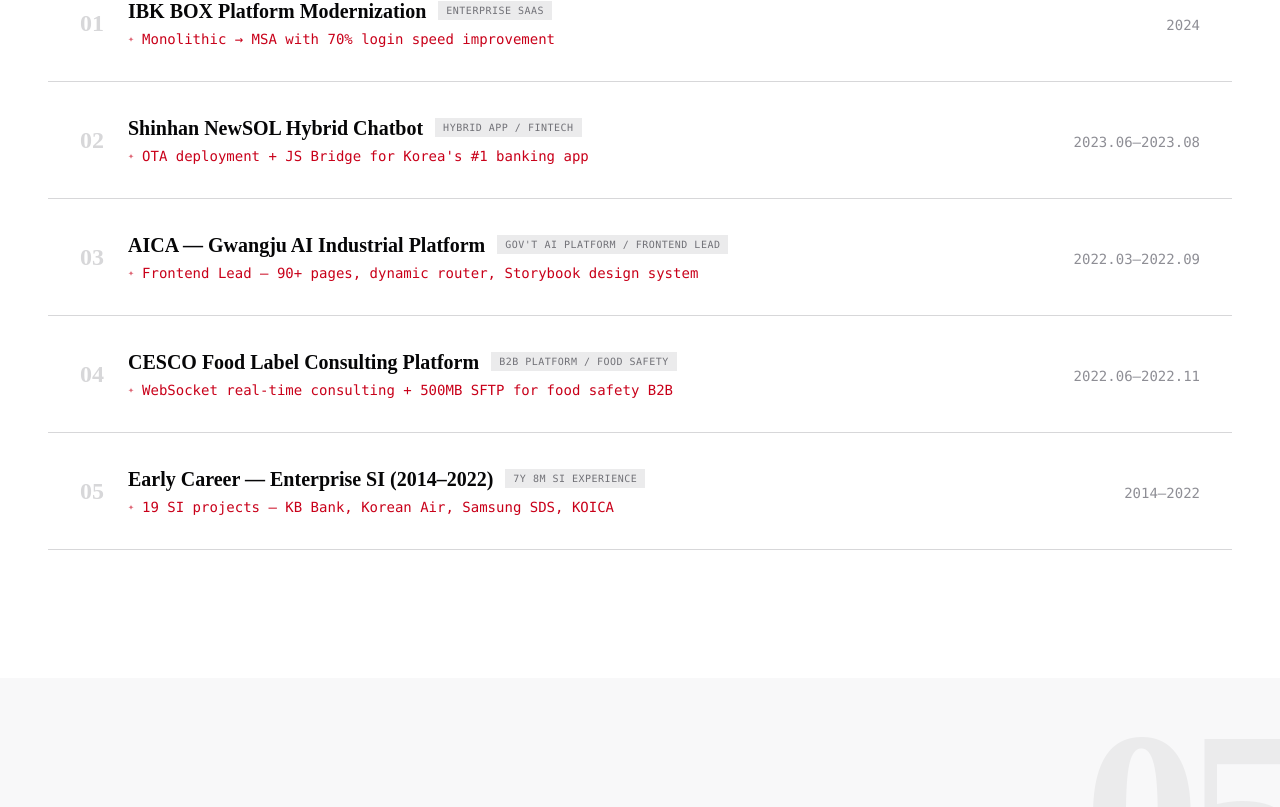
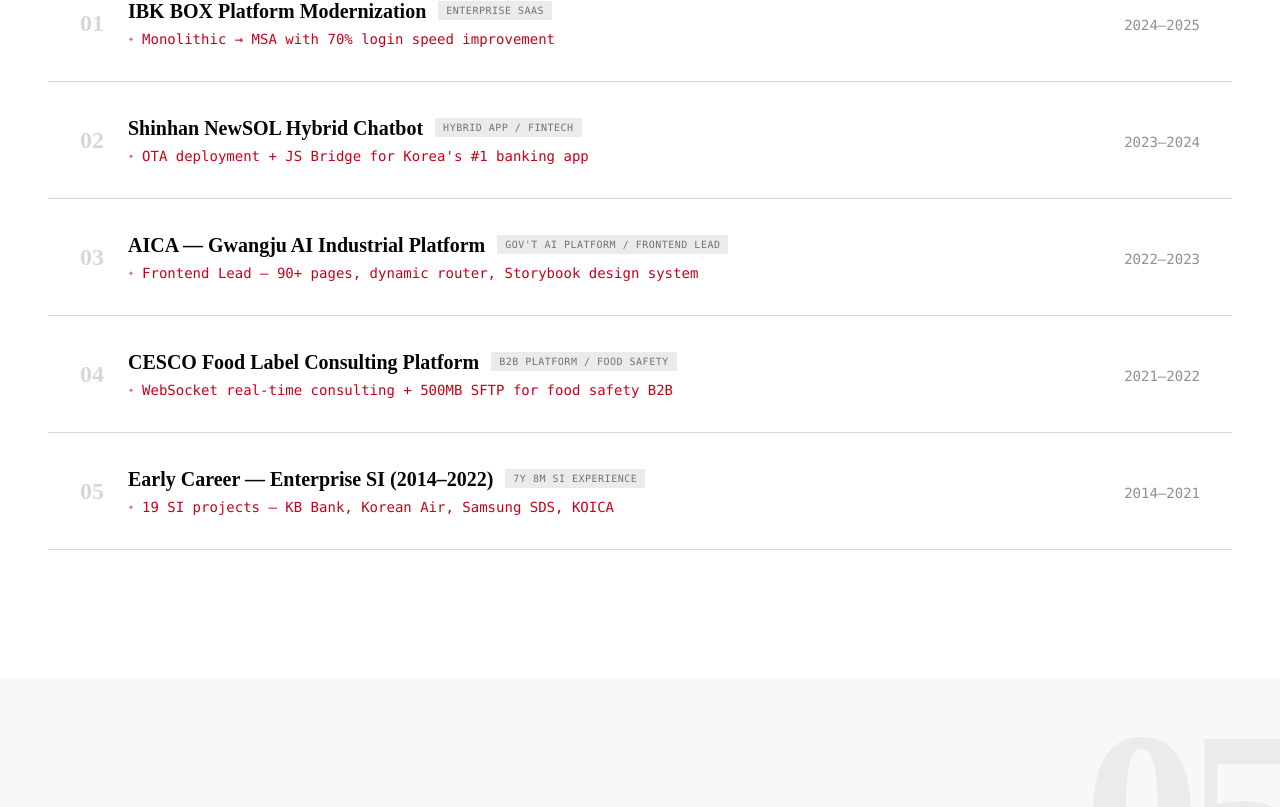
Before and after one commit to RionChoi/Mr_Resume, a Next.js app: page / in a window 1280 px wide. Shown: the part 4980-5787 px from the top of the page. Built offline with nearby package versions, Linux system fonts and the light colour scheme.

Commit message:
feat: project date change

```diff
--- a/src/components/ProjectsSection.tsx
+++ b/src/components/ProjectsSection.tsx
@@ -14,7 +14,7 @@
     num: "01",
     title: "IBK BOX Platform Modernization",
     type: "Enterprise SaaS",
-    year: "2024",
+    year: "2024–2025",
     problem:
       "IBK Industrial Bank's SME investment platform was built on a monolithic ExBuilder framework with server-side rendering. The system suffered from tight coupling, slow deployments, and no CI/CD — login alone took 20 seconds.",
     solution:
@@ -28,7 +28,7 @@
     num: "02",
     title: "Shinhan NewSOL Hybrid Chatbot",
     type: "Hybrid App / FinTech",
-    year: "2023.06–2023.08",
+    year: "2023–2024",
     problem:
       "Shinhan Bank's NewSOL mobile app required an AI chatbot for customer service — but the WebView-based architecture had no bridge to native device APIs. Real-time agent hand-off and OTA deployment (bypassing App Store review cycles) were non-negotiable requirements.",
     solution:
@@ -42,7 +42,7 @@
     num: "03",
     title: "AICA — Gwangju AI Industrial Platform",
     type: "Gov't AI Platform / Frontend Lead",
-    year: "2022.03–2022.09",
+    year: "2022–2023",
     problem:
       "Gwangju Metropolitan City's AI convergence initiative needed a large-scale admin platform — 90+ pages across two portals (admin + public user). The team had no shared component standards, and the menu structure was managed server-side, requiring a dynamic routing solution.",
     solution:
@@ -56,7 +56,7 @@
     num: "04",
     title: "CESCO Food Label Consulting Platform",
     type: "B2B Platform / Food Safety",
-    year: "2022.06–2022.11",
+    year: "2021–2022",
     problem:
       "CESCO (Korea's major pest control & food safety firm) needed a B2B platform for food label consulting — replacing a fragmented email/phone workflow. Key requirements: real-time collaboration between consultants and clients, large document uploads (up to 500MB), and a 3-role permission model (customer / operator / admin).",
     solution:
@@ -70,7 +70,7 @@
     num: "05",
     title: "Early Career — Enterprise SI (2014–2022)",
     type: "7y 8m SI Experience",
-    year: "2014–2022",
+    year: "2014–2021",
     problem:
       "Across 19 enterprise SI projects over nearly 8 years, built mission-critical systems for major Korean institutions in finance, public sector, telecom, and culture — progressing from junior developer to senior engineer.",
     solution:
```
